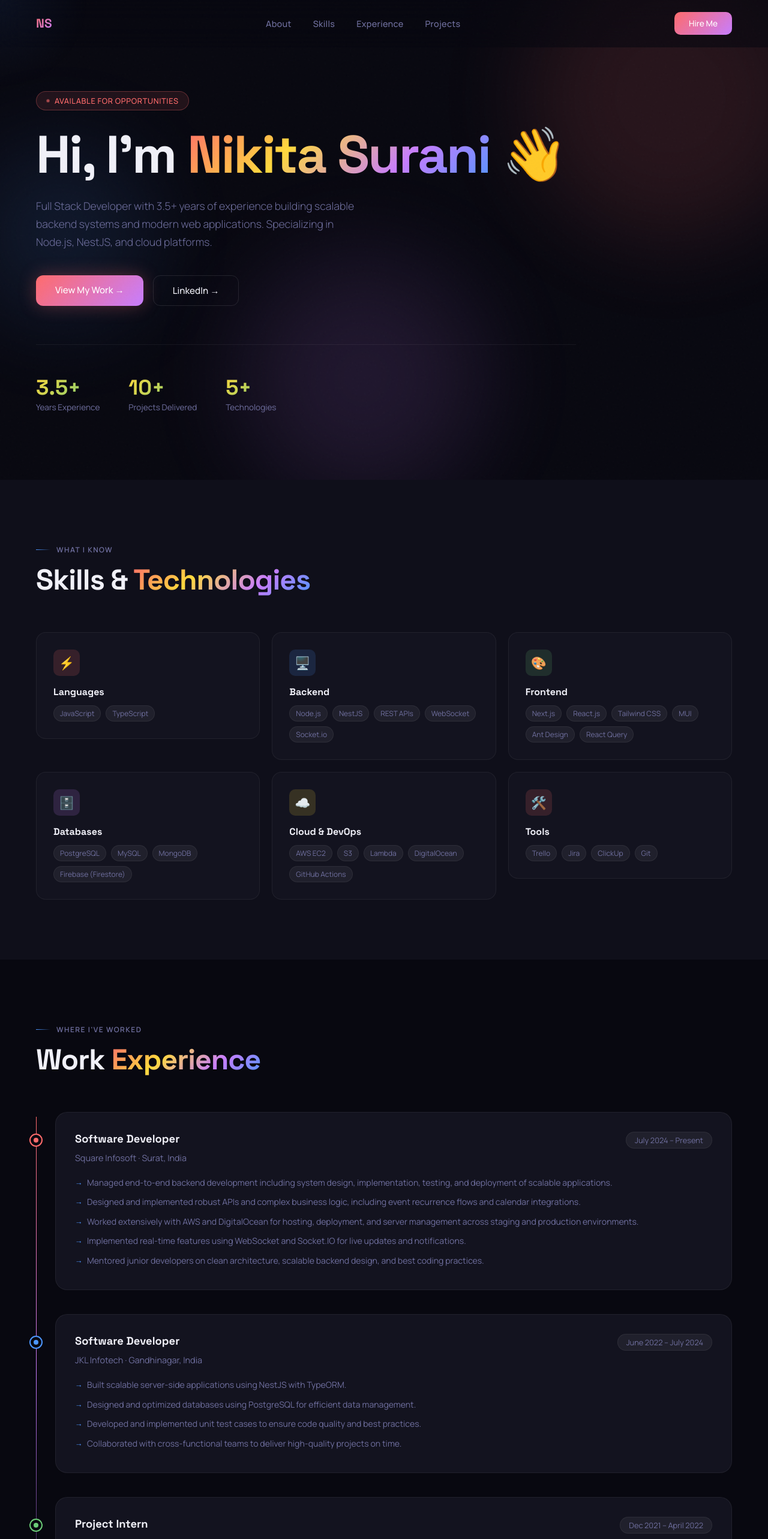
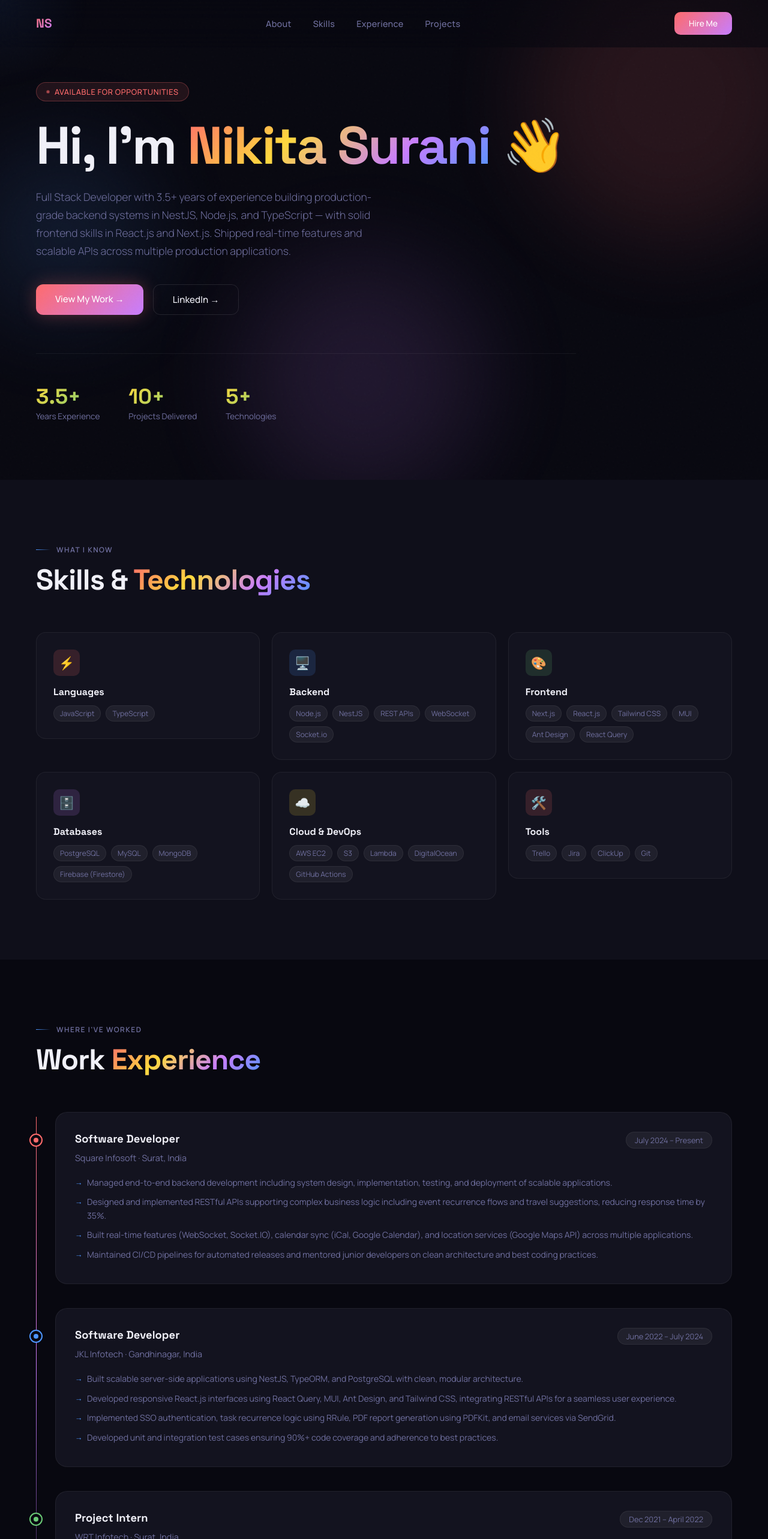
Before and after one commit to NikitaSurani/portfolio, a Next.js app: page / in a window 1280 px wide. Shown: the top 2566 px of the page at 60% size. Built offline with nearby package versions, Linux system fonts and the light colour scheme.

Commit message:
Made changes in the data

```diff
--- a/src/components/Hero.tsx
+++ b/src/components/Hero.tsx
@@ -200,9 +200,14 @@ export default function Hero() {
               animation: "fadeUp 0.8s ease 0.2s both",
             }}
           >
-            Full Stack Developer with 3.5+ years of experience building scalable
+            {/* Full Stack Developer with 3.5+ years of experience building scalable
             backend systems and modern web applications. Specializing in
-            Node.js, NestJS, and cloud platforms.
+            Node.js, NestJS, and cloud platforms. */}
+            Full Stack Developer with 3.5+ years of experience building
+            production-grade backend systems in NestJS, Node.js, and TypeScript
+            — with solid frontend skills in React.js and Next.js. Shipped
+            real-time features and scalable APIs across multiple production
+            applications.
           </p>
 
           {/* CTA */}
--- a/src/data/experience.ts
+++ b/src/data/experience.ts
@@ -7,12 +7,28 @@ export const experiences = [
     start: "July 2024",
     end: "Present",
     color: "#ff6b6b",
+    // points: [
+    //   "Managed end-to-end backend development including system design, implementation, testing, and deployment of scalable applications.",
+    //   "Designed and implemented RESTful APIs supporting complex business logic including event recurrence flows and travel suggestions, reducing average response time by 35% through query optimization and indexing strategies.",
+    //   "Worked extensively with AWS and DigitalOcean for hosting, deployment, and server management across staging and production environments.",
+    //   "Implemented real-time features using WebSocket and Socket.IO for live updates and notifications.",
+    //   "Mentored junior developers on clean architecture, scalable backend design, and best coding practices.",
+    // ],
+    //   points: [
+    //   "Managed end-to-end backend development including system design, implementation, testing, and deployment of scalable applications.",
+    //   "Designed and implemented RESTful APIs supporting complex business logic including event recurrence flows and travel suggestions, reducing average response time by 35% through query optimization and indexing strategies.",
+    //   "Worked extensively with cloud platforms such as Amazon Web Services and DigitalOcean for hosting, deployment, and server management across staging and production environments.",
+    //   "Implemented real-time features using WebSocket and Socket.IO for live updates and notifications.",
+    //   "Developed calendar synchronization features using iCal standards and integrated with Google Calendar",
+    //   "Integrated Google Maps API for location-based services and event mapping functionality.",
+    //   "Designed and maintained CI/CD pipelines to ensure smooth, automated, and reliable production releases.",
+    //   "Mentored junior developers on clean architecture, scalable backend design, and best coding practices to enhance overall team productivity.",
+    // ],
     points: [
       "Managed end-to-end backend development including system design, implementation, testing, and deployment of scalable applications.",
-      "Designed and implemented robust APIs and complex business logic, including event recurrence flows and calendar integrations.",
-      "Worked extensively with AWS and DigitalOcean for hosting, deployment, and server management across staging and production environments.",
-      "Implemented real-time features using WebSocket and Socket.IO for live updates and notifications.",
-      "Mentored junior developers on clean architecture, scalable backend design, and best coding practices.",
+      "Designed and implemented RESTful APIs supporting complex business logic including event recurrence flows and travel suggestions, reducing response time by 35%.",
+      "Built real-time features (WebSocket, Socket.IO), calendar sync (iCal, Google Calendar), and location services (Google Maps API) across multiple applications.",
+      "Maintained CI/CD pipelines for automated releases and mentored junior developers on clean architecture and best coding practices.",
     ],
   },
   {
@@ -23,11 +39,17 @@ export const experiences = [
     start: "June 2022",
     end: "July 2024",
     color: "#4d96ff",
+    // points: [
+    //   "Built scalable server-side applications using NestJS with TypeORM.",
+    //   "Designed and optimized databases using PostgreSQL for efficient data management.",
+    //   "Developed and implemented unit test cases to ensure code quality and best practices.",
+    //   "Collaborated with cross-functional teams to deliver high-quality projects on time.",
+    // ],
     points: [
-      "Built scalable server-side applications using NestJS with TypeORM.",
-      "Designed and optimized databases using PostgreSQL for efficient data management.",
-      "Developed and implemented unit test cases to ensure code quality and best practices.",
-      "Collaborated with cross-functional teams to deliver high-quality projects on time.",
+      "Built scalable server-side applications using NestJS, TypeORM, and PostgreSQL with clean, modular architecture.",
+      "Developed responsive React.js interfaces using React Query, MUI, Ant Design, and Tailwind CSS, integrating RESTful APIs for a seamless user experience.",
+      "Implemented SSO authentication, task recurrence logic using RRule, PDF report generation using PDFKit, and email services via SendGrid.",
+      "Developed unit and integration test cases ensuring 90%+ code coverage and adherence to best practices.",
     ],
   },
   {
--- a/src/data/projects.ts
+++ b/src/data/projects.ts
@@ -75,7 +75,7 @@ export const projects = [
     title: "Event Management",
     description:
       "Scalable event management platform with calendar sync, recurrence flows, and Google Calendar integration.",
-    tech: ["NestJS", "Google Calendar", "iCal", "WebSocket", "PostgreSQL"],
+    tech: ["NestJS", "WebSocket", "PostgreSQL", "Matrix"],
     link: "",
   },
   {
@@ -85,7 +85,7 @@ export const projects = [
     badgeColor: "frontend",
     title: "Reward Genix",
     description:
-      "Modern rewards and loyalty platform with dynamic UI,Handle with in 3 mode only cash, cash+points and points only.",
+      "Modern rewards and loyalty platform with dynamic UI,Handle with in 3 mode only cash, cash+points and only points.",
     tech: ["React.js", "Next.js", "Tailwind CSS"],
     link: "",
   },
@@ -107,7 +107,7 @@ export const projects = [
     title: "CREW",
     description:
       "Crew is a smart household management app that helps roommates, partners, and families organize tasks, track shared expenses, and manage daily responsibilities efficiently for smoother shared living.",
-    tech: ["NestJS", "PostgreSQL", "TypeORM"],
+    tech: ["NestJS", "MySQL", "Prisma", "Socket.io", "Firebase", "AWS S3"],
     link: "",
   },
   {
@@ -118,7 +118,7 @@ export const projects = [
     title: "TravelBuddy (EKAKI)",
     description:
       "Ekaki is a social platform that helps solo travelers find companions, connect through chat, create travel groups, and share travel experiences within a supportive community.",
-    tech: ["NestJS", "MySQL", "Prisma"],
+    tech: ["NestJS", "MySQL", "Prisma", "Socket.io", "Firebase", "AWS S3"],
     // link: "https://ekaki.travel/",
     link: "",
   },
@@ -130,7 +130,7 @@ export const projects = [
     title: "RiddIo",
     description:
       "Scalable backend application with clean modular architecture.",
-    tech: ["NestJS", "PostgreSQL", "TypeORM"],
+    tech: ["NestJS", "MySQL", "TypeORM"],
     link: "",
   },
   {
@@ -141,7 +141,7 @@ export const projects = [
     title: "Invie",
     description:
       "Backend service with robust API design and database management.",
-    tech: ["NestJS", "PostgreSQL", "TypeORM"],
+    tech: ["NestJS", "MySQL", "TypeORM", "Google Calendar", "iCal"],
     link: "",
   },
 ];
```
